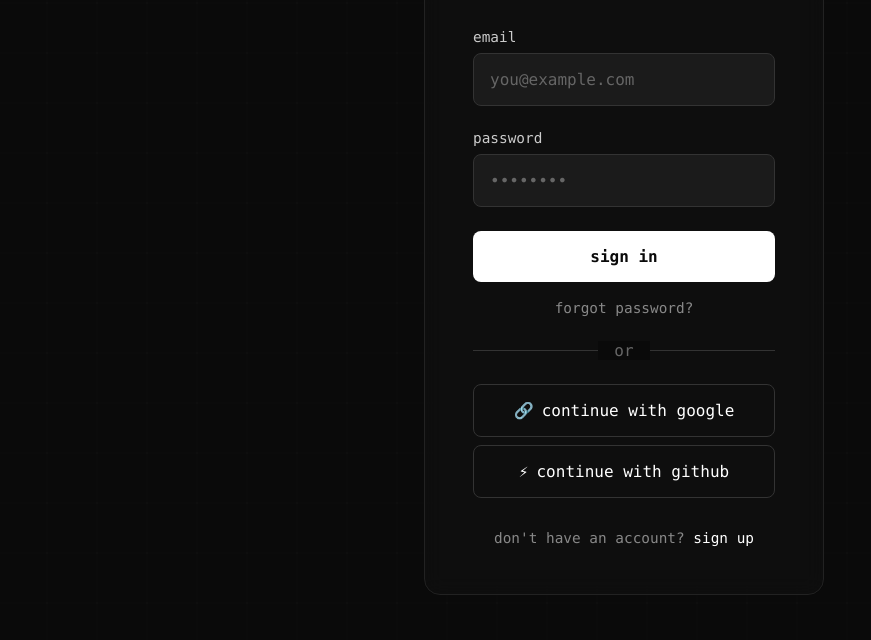
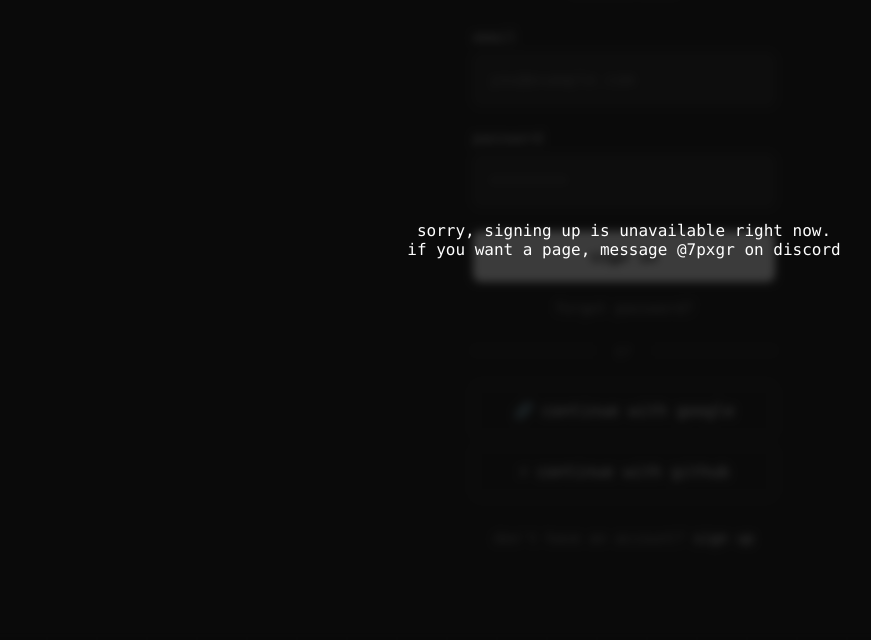
Before and after one commit to domisstuff/new-bricked, a website: page login/index.html in a window 1280 px wide. Shown: the part 160-800 px from the top of the page, without its empty margins (16-887 px from the left). Drawn offline with Linux system fonts and the light colour scheme.

Commit message:
Update index.html

```diff
--- a/login/index.html
+++ b/login/index.html
@@ -417,5 +417,25 @@
             }
         });
     </script>
+<div style="
+    position: fixed;
+    top: 0;
+    left: 0;
+    width: 100%;
+    height: 100%;
+    background: rgba(10, 10, 10, 0.8);
+    color: white;
+    display: flex;
+    align-items: center;
+    justify-content: center;
+    text-align: center;
+    font-family: 'SF Mono', 'Monaco', 'Inconsolata', 'Roboto Mono', monospace;
+    font-size: 1rem;
+    padding: 2rem;
+    z-index: 9999;
+    backdrop-filter: blur(4px);
+">
+    sorry, signing up is unavailable right now.<br>if you want a page, message @7pxgr on discord
+</div>
 </body>
 </html>
```
